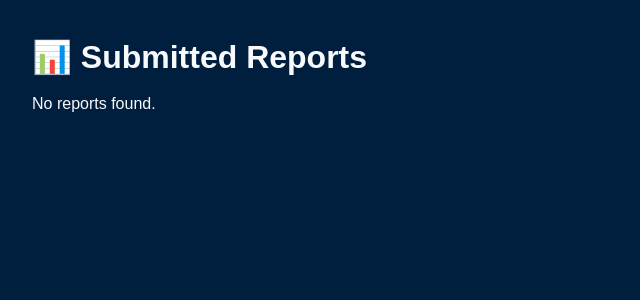
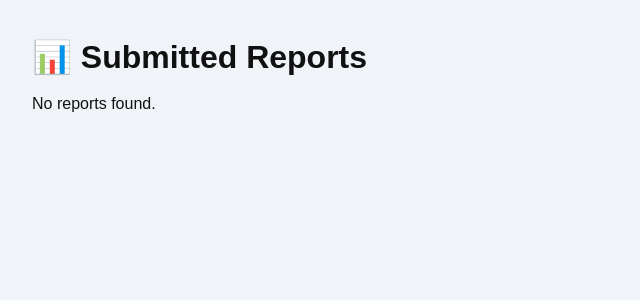
Before and after one commit to LSPippin/SilentWake, a React (Vite) app: page /dashboard in a window 1280 px wide. Shown: the top 300 px of the page, without its empty margins (0-640 px from the left). Built offline with nearby package versions, Linux system fonts and the light colour scheme.

Commit message:
Change coloing couldnt read anything

```diff
--- a/src/pages/Dashboard.jsx
+++ b/src/pages/Dashboard.jsx
@@ -38,17 +38,22 @@ const styles = {
   container: {
     padding: '2rem',
     fontFamily: 'Arial, sans-serif',
+    backgroundColor: '#f0f4f8',
+    minHeight: '100vh',
+    color: '#111',
   },
   guest: {
     fontStyle: 'italic',
-    color: '#666',
+    color: '#444',
     marginBottom: '1rem',
   },
   card: {
-    backgroundColor: '#f8f8f8',
-    borderRadius: '8px',
-    padding: '1rem',
-    marginBottom: '1rem',
-    boxShadow: '0 2px 6px rgba(0,0,0,0.1)',
+    backgroundColor: '#ffffff',
+    borderRadius: '10px',
+    padding: '1.2rem',
+    marginBottom: '1.2rem',
+    boxShadow: '0 4px 10px rgba(0, 0, 0, 0.08)',
+    color: '#222',
+    borderLeft: '6px solid #007bff',
   },
 };
```
